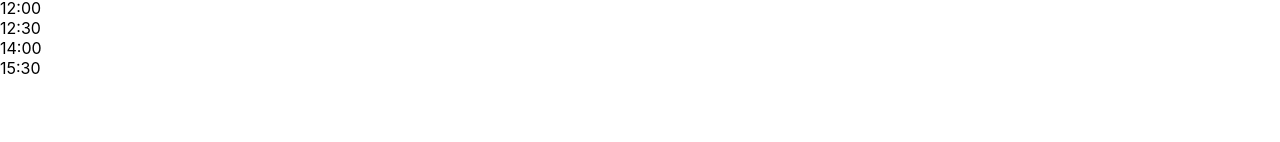
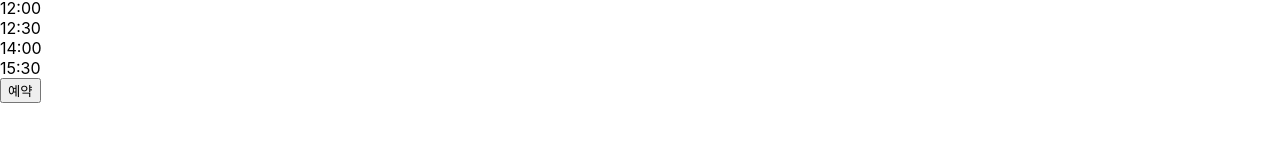
Before and after one commit to LateNightSeoul/Designers-React, a React (Create React App) app: page / in a window 1280 px wide. Shown: the part 426-568 px from the top of the page. Built offline with nearby package versions, Linux system fonts and the light colour scheme.

Commit message:
Update Reservating.js

```diff
--- a/src/js/Component/reserve/Reservating.js
+++ b/src/js/Component/reserve/Reservating.js
@@ -19,7 +19,9 @@ function Reservating() {
             <TreatmentSelector selected={selected} setSelected={setSelected}/>
             <Calendar selected={selected} setSelected={setSelected}/>
             <TimeTable selected={selected} setSelected={setSelected}/>
+            <button>예약</button>
         </div>
+
     )
 }
 
```
